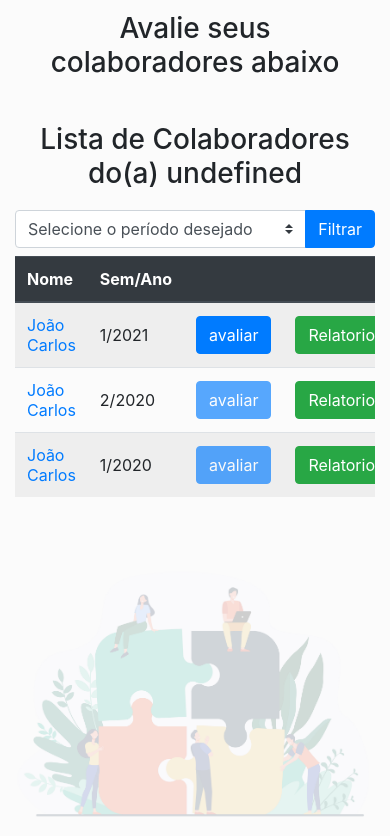
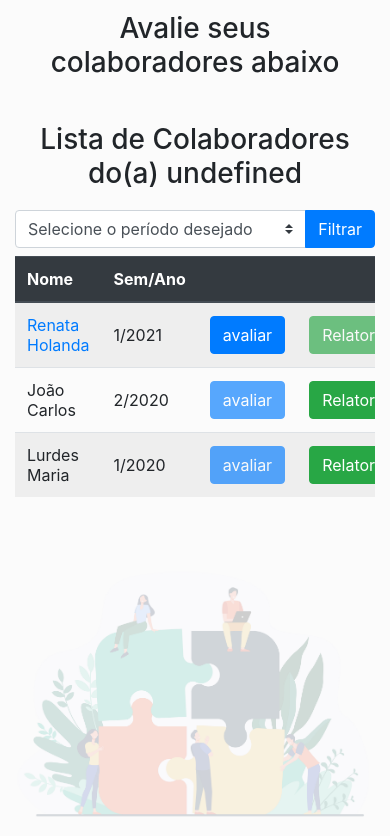
Before and after one commit to ricardomoreirausp/gestao_empresarial, a website: page colaboradores.html in a window 390 px wide. Shown: the part 68-904 px from the top of the page. Drawn offline with nearby package versions, Linux system fonts and the light colour scheme.

Commit message:
Alteracao Mobile

```diff
--- a/colaboradores.html
+++ b/colaboradores.html
@@ -146,7 +146,7 @@
                     <tbody>
                         <tr>
                             <td class="align-middle">
-                                <a href="avaliar.html">João Carlos</a>
+                                <a href="avaliar.html">Renata Holanda</a>
                             </td>
                             <td class="align-middle">
                                 1/2021
@@ -157,14 +157,14 @@
                             <td class="text-center align-middle">
                                 <div class="row">
                                     <div class="col-auto ml-auto">
-                                        <a class="btn btn-success" href="relatorio.html" target="_blank">Relatorio</a>
+                                        <a class="btn btn-success disabled" href="relatorio.html" target="_blank">Relatorio</a>
                                     </div>
                                 </div>
                             </td>
                         </tr>
                         <tr>
                             <td class="align-middle">
-                                <a href="avaliar.html">João Carlos</a>
+                                João Carlos
                             </td>
                             <td class="align-middle">
                                 2/2020
@@ -182,7 +182,7 @@
                         </tr>
                         <tr>
                             <td class="align-middle">
-                                <a href="avaliar.html">João Carlos</a>
+                                Lurdes Maria
                             </td>
                             <td class="align-middle">
                                 1/2020
```
